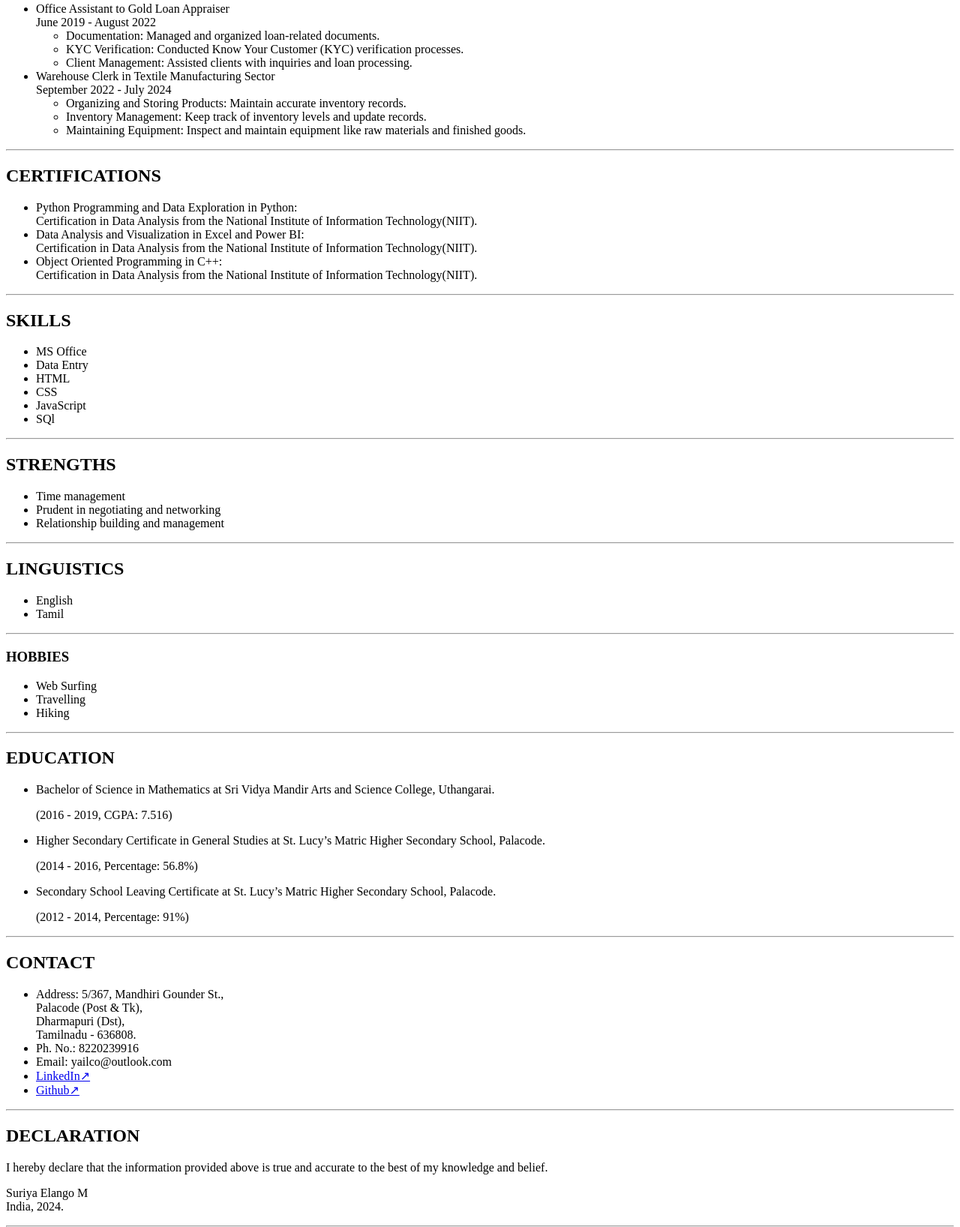
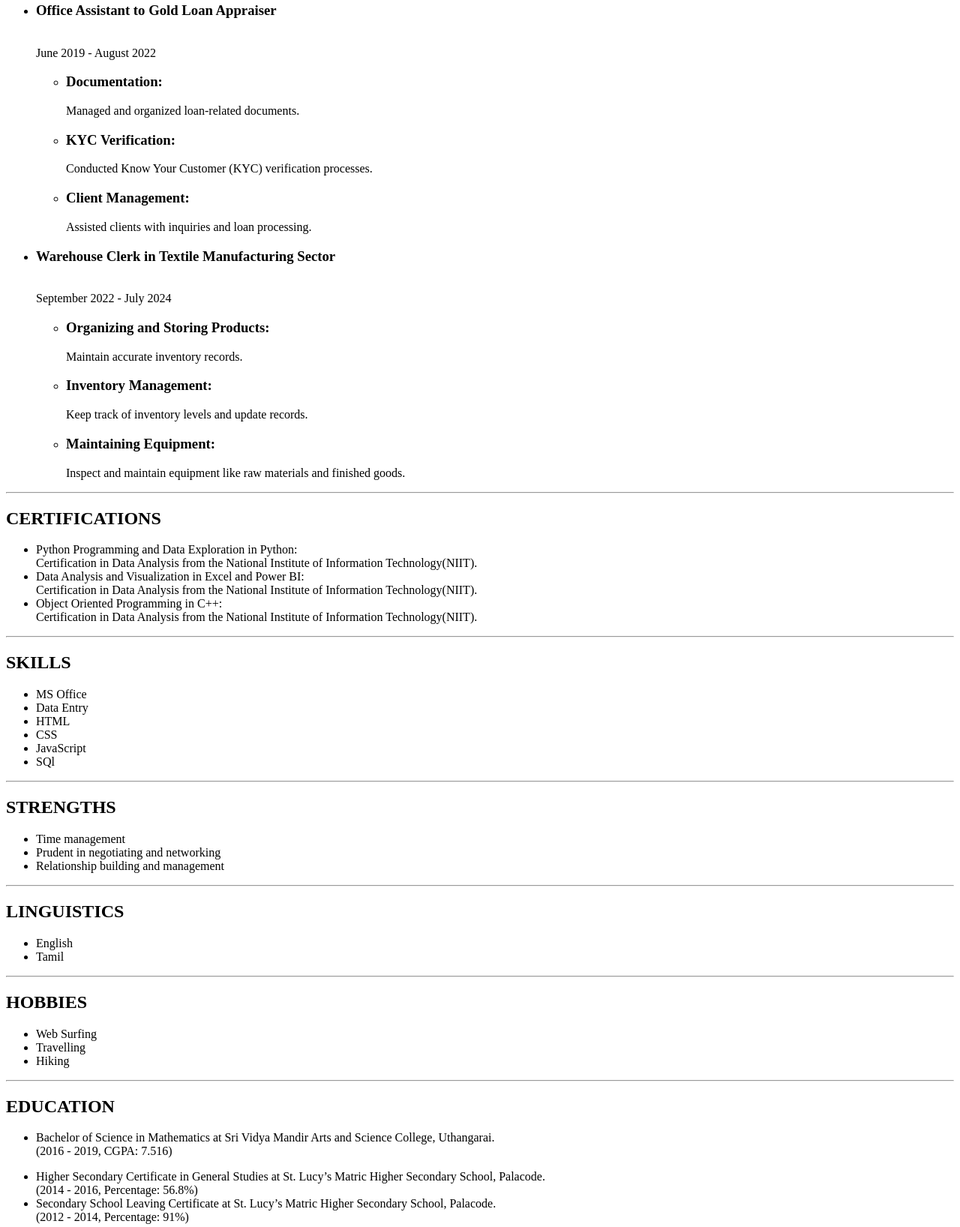
Before and after one commit to yailco/Resume, a plain HTML site: page index.html in a window 1280 px wide. Shown: the part 509-2145 px from the top of the page at 75% size. Drawn offline with Linux system fonts and the light colour scheme.

Commit message:
Update index.html

```diff
--- a/index.html
+++ b/index.html
@@ -14,17 +14,17 @@
         <hr/>
         <h2>WORK EXPERIENCE</h2>
         <ul>
-            <li>Office Assistant to Gold Loan Appraiser<br/> June 2019 - August 2022</li>
+            <li><h3>Office Assistant to Gold Loan Appraiser</h3><br/> June 2019 - August 2022</li>
              <ul>
-                 <li>Documentation: Managed and organized loan-related documents.</li>
-                 <li>KYC Verification: Conducted Know Your Customer (KYC) verification processes.</li>
-                 <li>Client Management: Assisted clients with inquiries and loan processing.</li>
+                 <li><h3>Documentation:</h3> Managed and organized loan-related documents.</li>
+                 <li><h3>KYC Verification:</h3> Conducted Know Your Customer (KYC) verification processes.</li>
+                 <li><h3>Client Management:</h3> Assisted clients with inquiries and loan processing.</li>
              </ul>
-            <li>Warehouse Clerk in Textile Manufacturing Sector<br/> September 2022 - July 2024</li>
+            <li><h3>Warehouse Clerk in Textile Manufacturing Sector</h3><br/> September 2022 - July 2024</li>
              <ul>
-                 <li>Organizing and Storing Products: Maintain accurate inventory records.</li>
-                 <li>Inventory Management: Keep track of inventory levels and update records.</li>
-                 <li>Maintaining Equipment: Inspect and maintain equipment like raw materials and finished goods.</li>
+                 <li><h3>Organizing and Storing Products:</h3> Maintain accurate inventory records.</li>
+                 <li><h3>Inventory Management:</h3> Keep track of inventory levels and update records.</li>
+                 <li><h3>Maintaining Equipment:</h3> Inspect and maintain equipment like raw materials and finished goods.</li>
              </ul>
         </ul>
         <hr/>
@@ -58,7 +58,7 @@
             <li>Tamil</li>
         </ul>
         <hr/>
-        <h3>HOBBIES</h3>
+        <h2>HOBBIES</h2>
         <ul>
             <li>Web Surfing</li>
             <li>Travelling</li>
@@ -67,19 +67,16 @@
         <hr/>
         <h2>EDUCATION</h2>
         <ul>
-            <li>Bachelor of Science in Mathematics at Sri Vidya Mandir Arts and Science College, Uthangarai.</li>
-             <p>(2016 - 2019, CGPA: 7.516)</p>
-            <li>Higher Secondary Certificate in General Studies at St. Lucy’s Matric Higher Secondary School, Palacode.</li>
-             <p>(2014 - 2016, Percentage: 56.8%)</p>
-            <li>Secondary School Leaving Certificate at St. Lucy’s Matric Higher Secondary School, Palacode.</li>
-             <p>(2012 - 2014, Percentage: 91%)</p>
+            <li>Bachelor of Science in Mathematics at Sri Vidya Mandir Arts and Science College, Uthangarai.<br/> (2016 - 2019, CGPA: 7.516)</p>
+            <li>Higher Secondary Certificate in General Studies at St. Lucy’s Matric Higher Secondary School, Palacode.<br/> (2014 - 2016, Percentage: 56.8%)</li>
+            <li>Secondary School Leaving Certificate at St. Lucy’s Matric Higher Secondary School, Palacode.<br/> (2012 - 2014, Percentage: 91%)</li>
         </ul>
         <hr/>
         <h2>CONTACT</h2>
         <ul>
-            <li>Address: 5/367, Mandhiri Gounder St.,<br/> Palacode (Post & Tk),<br/> Dharmapuri (Dst),<br/> Tamilnadu - 636808.</li>
-            <li>Ph. No.: 8220239916</li>
-            <li>Email: yailco@outlook.com</li>
+            <li><h3>Address:</h3> 5/367, Mandhiri Gounder St.,<br/> Palacode (Post & Tk),<br/> Dharmapuri (Dst),<br/> Tamilnadu - 636808.</li>
+            <li><h3>Mobile:</h3> +91 8220239916</li>
+            <li><a href = "yailco@outlook.com">Email↗</a></li>
             <li><a href = "https://www.linkedin.com/in/yailco/">LinkedIn↗</a></li>
             <li><a href = "https://github.com/yailco">Github↗</a></li>
         </ul>
```
